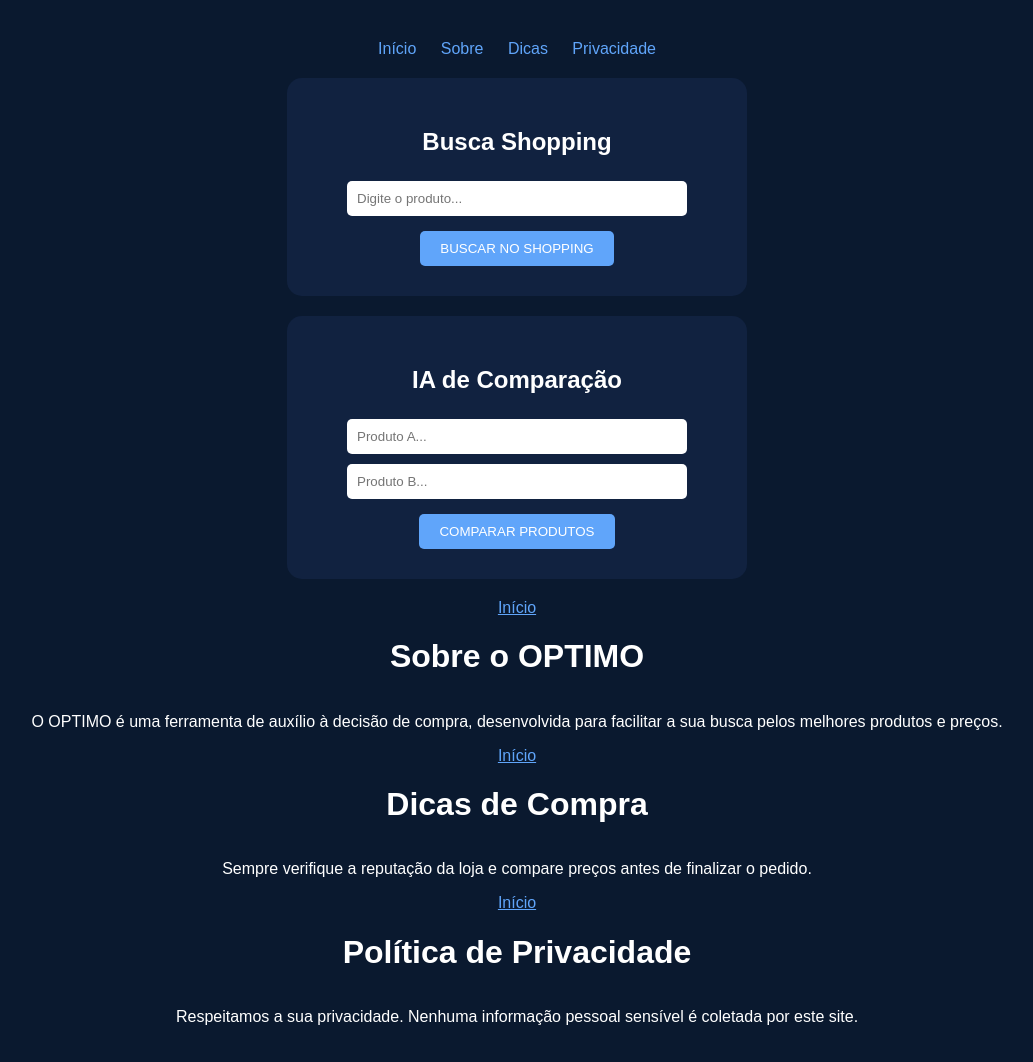
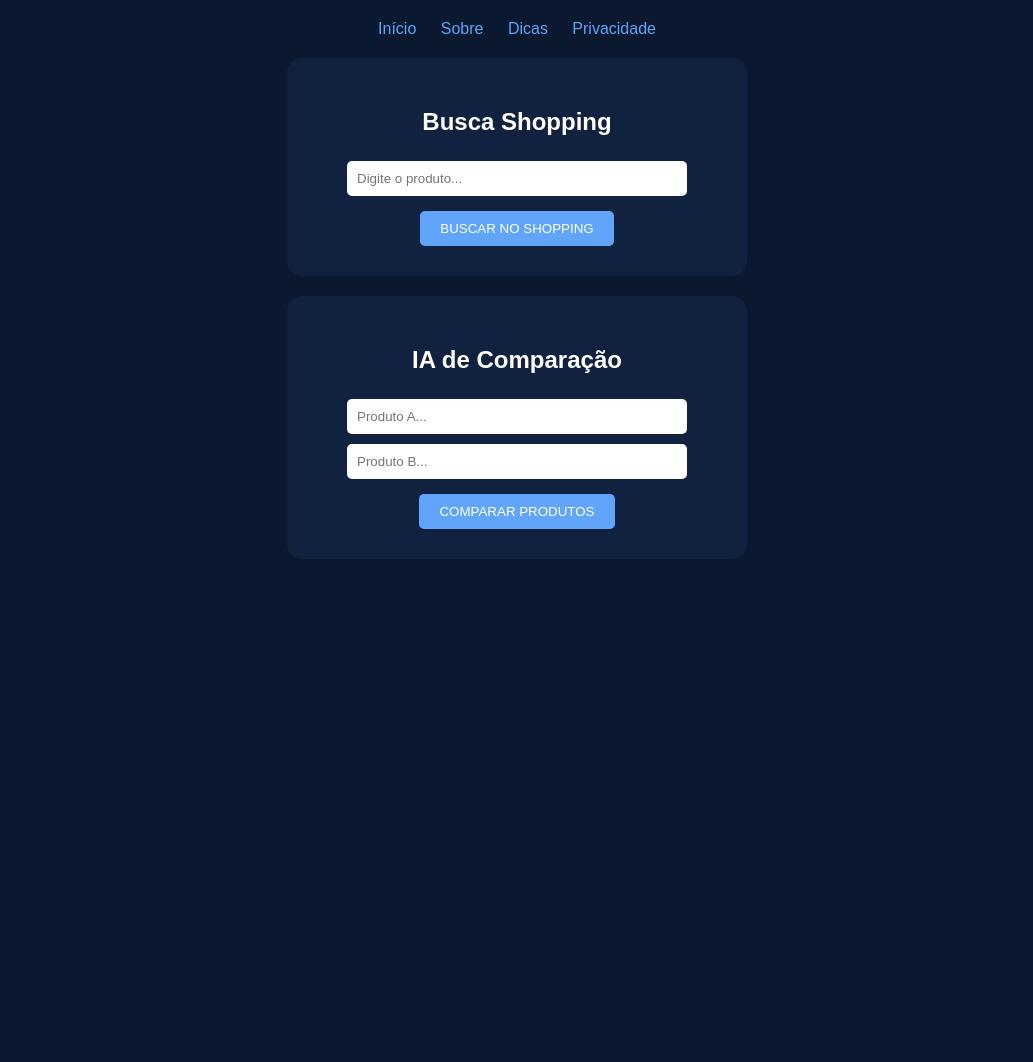
Before and after one commit to FischerTech86/saber-o-preco, a Flask app: page / in a window 1280 px wide. Shown: the whole page, without its empty margins (123-1156 px from the left). After the commit the page ends 559 px from the top, so only its background shows below. Run offline with Flask 3, Linux system fonts and the light colour scheme.

Commit message:
Update index.html

```diff
--- a/templates/index.html
+++ b/templates/index.html
@@ -37,30 +37,3 @@
     </div>
 </body>
 </html>
-<!DOCTYPE html>
-<html lang="pt-br">
-<head><meta charset="UTF-8"><title>Sobre o OPTIMO</title></head>
-<body style="background-color: #0a192f; color: white; font-family: sans-serif; padding: 20px; text-align: center;">
-    <nav><a href="/" style="color: #60a5fa;">Início</a></nav>
-    <h1>Sobre o OPTIMO</h1>
-    <p>O OPTIMO é uma ferramenta de auxílio à decisão de compra, desenvolvida para facilitar a sua busca pelos melhores produtos e preços.</p>
-</body>
-</html>
-<!DOCTYPE html>
-<html lang="pt-br">
-<head><meta charset="UTF-8"><title>Dicas OPTIMO</title></head>
-<body style="background-color: #0a192f; color: white; font-family: sans-serif; padding: 20px; text-align: center;">
-    <nav><a href="/" style="color: #60a5fa;">Início</a></nav>
-    <h1>Dicas de Compra</h1>
-    <p>Sempre verifique a reputação da loja e compare preços antes de finalizar o pedido.</p>
-</body>
-</html>
-<!DOCTYPE html>
-<html lang="pt-br">
-<head><meta charset="UTF-8"><title>Privacidade OPTIMO</title></head>
-<body style="background-color: #0a192f; color: white; font-family: sans-serif; padding: 20px; text-align: center;">
-    <nav><a href="/" style="color: #60a5fa;">Início</a></nav>
-    <h1>Política de Privacidade</h1>
-    <p>Respeitamos a sua privacidade. Nenhuma informação pessoal sensível é coletada por este site.</p>
-</body>
-</html>
```
